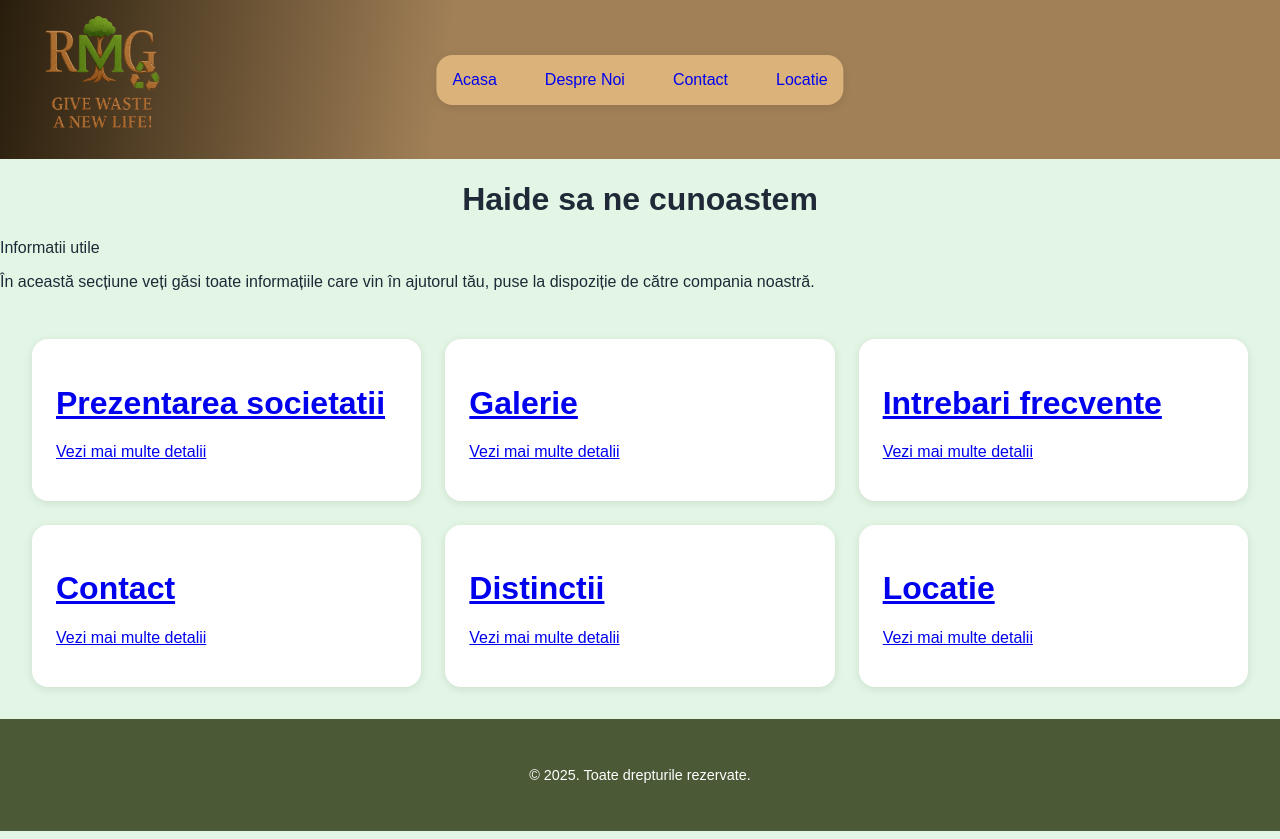
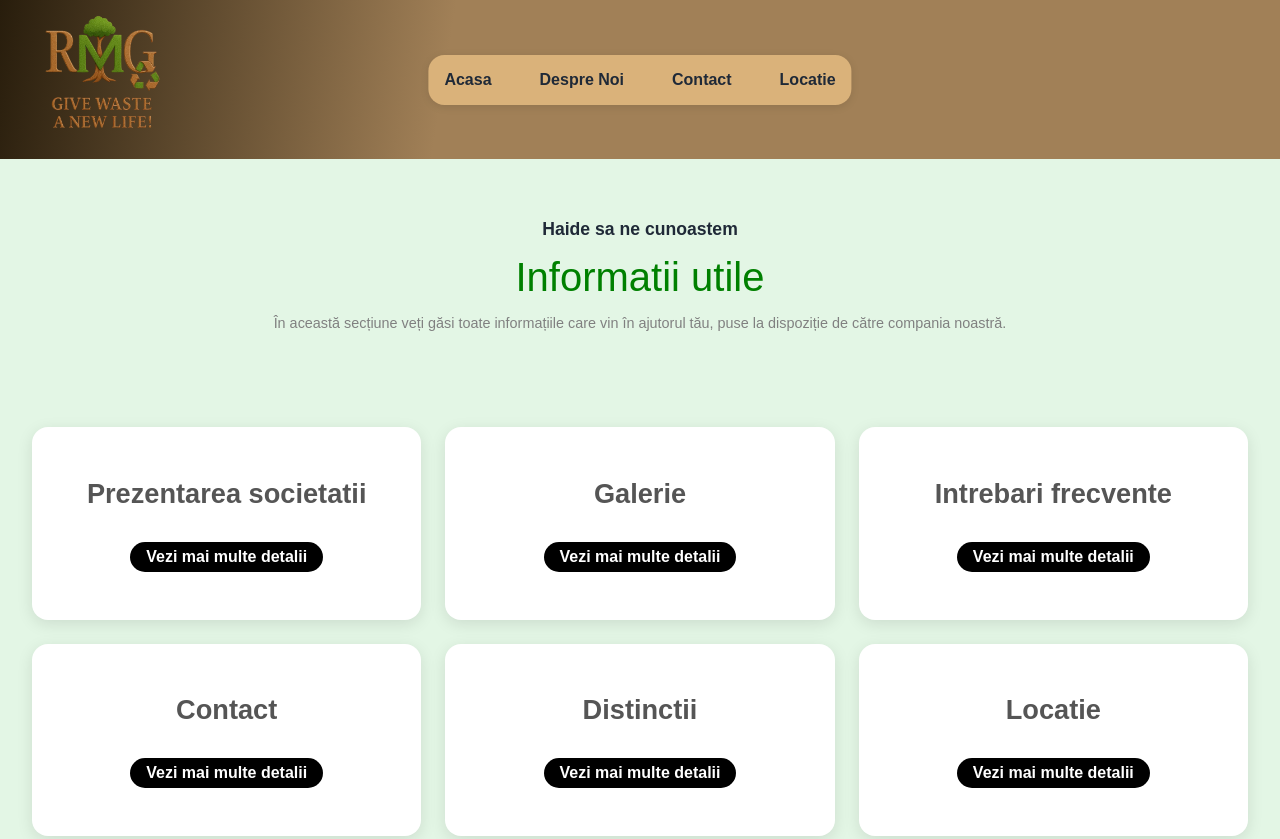
Before and after one commit to Vyk26/AleWebsite, a plain HTML site: page index.html in a window 1280 px wide. Shown: the top 839 px of the page. Drawn offline with Linux system fonts and the light colour scheme.

Commit message:
styles.css

```diff
--- a/styles.css
+++ b/styles.css
@@ -7,6 +7,7 @@ html, body {
 body {
   display: flex;
   flex-direction: column;
+  min-height: 100vh;
 }
 
 .wrapper {
@@ -42,20 +43,72 @@ header {
 
 .cartonase {
   background-color: #ffffff;
-  border-radius: 1rem;
-  box-shadow: 0 2px 8px rgba(0, 0, 0, 0.1);
-  padding: 1.5rem;
+  border-radius: 1rem; /* was 0rem */
+  box-shadow: 0 4px 16px rgba(0, 0, 0, 0.1); /* deeper shadow */
+  padding: 2rem; /* slightly more spacing */
+  text-align: center;
+  transition: transform 0.2s ease, box-shadow 0.2s ease;
 }
 
-.cartonase h2 {
-  color: #000000;
-  font-size: 1.5rem;
+.cartonase:hover {
+  transform: translateY(-5px);
+  box-shadow: 0 6px 18px rgba(0, 0, 0, 0.15);
+}
+
+.cartonase-link {
+  text-decoration: none;
+  color: inherit;
+  display: block;
+  transition: transform 0.2s ease;
+}
+
+.cartonase-link:hover {
+  transform: scale(1.03);
 }
 
 .cartonase ul {
   list-style-type: disc;
   padding-left: 1.5rem;
   margin-top: 0.5rem;
+}
+
+.cart_prezentare {
+  margin-bottom: 1rem;
+  font-size: 1.4rem;
+  color: #555555;
+}
+
+.container h1{
+  display: flex;
+  font-size: 1.7rem;
+  justify-content: center;
+  align-items: center;
+}
+
+.container p{
+  display: inline;
+  padding: 4px 8px;
+  border-radius: 15px;
+  outline: 2px solid #000000;
+  outline-offset: 7px;
+  background-color: #fff;
+}
+
+.container p {
+  display: inline-block;
+  padding: 6px 16px;
+  border-radius: 9999px;
+  outline: none;
+  background-color: #000000;
+  color: white;
+  font-weight: bold;
+  cursor: pointer;
+  margin-top: 1rem;
+  transition: background-color 0.3s ease;
+}
+
+.container p:hover {
+  background-color: #419d46;
 }
 
 footer {
@@ -88,14 +141,17 @@ left: 50%;
 transform: translateX(-50%);
 }
 
-.menu a{
-
+.menu a {
   text-decoration: none;
+  font-weight: bold;
+  font-size: 1rem;
+  color: #1f2937;
+  transition: color 0.3s ease;
 }
 
-.menu a:hover{
-
-text-decoration: underline;
+.menu a:hover {
+  color: #58801d;
+  text-decoration: none;
 }
 
 .nav-container {
@@ -119,8 +175,28 @@ width: 140px;
 
 .title {
 display: flex;
-justify-content: center;
+flex-direction: column;
 align-items: center;
+padding-top: 3rem;
+font-size: 1.1rem;
+}
+
+.subtitlu{
+  position: relative;
+  bottom: 25px;
+  display: flex;
+  justify-content: center;
+  color: green;
+  font-size: 2.5rem;
+}
+
+.subtitlu2{
+  position: relative;
+  bottom: 50px;
+  display: flex;
+  justify-content: center;
+  color: gray;
+  font-size: 0.9rem;
 }
 
 @media (max-width: 480px) {
```
